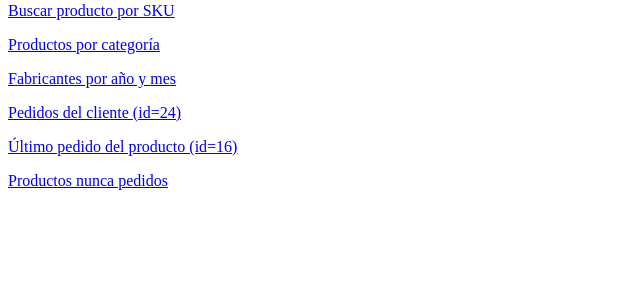
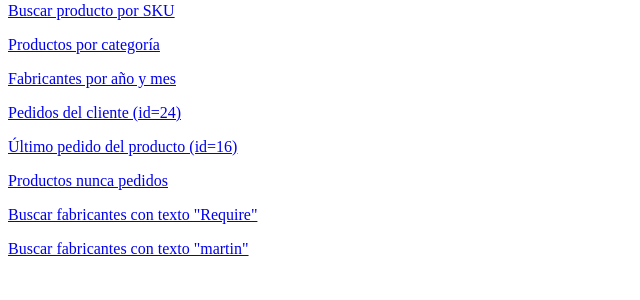
Before and after one commit to antonior24/Aplicacion_Web_Tienda_Hardware, a Django app: page / in a window 1280 px wide. Shown: the part 146-446 px from the top of the page, without its empty margins (0-640 px from the left). Run offline with Django 5.2, Linux system fonts and the light colour scheme.

Commit message:
commit de url 10

```diff
--- a/componentes/templates/componentes/home.html
+++ b/componentes/templates/componentes/home.html
@@ -15,6 +15,7 @@
     <p><a href="{% url 'pedidos_cliente' 24 %}">Pedidos del cliente (id=24)</a></p>
     <p><a href="{% url 'last_order_for_product' 16 %}">Último pedido del producto (id=16)</a></p>
     <p><a href="{% url 'products_never_ordered' %}">Productos nunca pedidos</a></p>
-
+    <p><a href="{% url 'dame_fabricantes' 'Require' %}">Buscar fabricantes con texto "Require"</a></p>
+    <p><a href="{% url 'dame_fabricantes' 'martin' %}">Buscar fabricantes con texto "martin"</a></p>
 </body>
 </html>
--- a/componentes/urls.py
+++ b/componentes/urls.py
@@ -3,7 +3,11 @@ from . import views
 
 urlpatterns = [
     path('', views.home, name='home'),
+    #path('manufacturers/search/<str:texto>/', views.test_search),
+
     path('products/', views.product_list, name='product_list'),
+    path('manufacturers/search/<str:texto>/', views.dame_fabricantes, name='dame_fabricantes'),
+
     path('manufacturers/', views.manufacturers_list, name='manufacturers_list'),
     path('product/<int:product_id>/', views.product_detail, name='product_detail'),
     re_path(r'^product/sku/(?P<sku>[A-Z0-9\-]{3,30})/$', views.product_by_sku, name='product_by_sku'),
@@ -12,4 +16,5 @@ urlpatterns = [
     path('clientes/<int:customer_id>/pedidos/', views.pedidos_cliente, name='pedidos_cliente'),
     path('orders/last-for-product/<int:product_id>/', views.last_order_for_product, name='last_order_for_product'),
     path('products/never-ordered/', views.products_never_ordered, name='products_never_ordered'),
+
 ]
--- a/componentes/views.py
+++ b/componentes/views.py
@@ -1,3 +1,4 @@
+from django.http import HttpResponse
 from django.shortcuts import render
 from .models import Product, Manufacturer, Category, ProductCategory, Customer, CompanyInfo, Order, OrderItem
 from django.db.models import Q, Prefetch
@@ -61,3 +62,24 @@ def products_never_ordered(request):
     productos = Product.objects.select_related("manufacturer").prefetch_related("categories")
     productos = productos.filter(orderitem__isnull=True)
     return render(request, 'componentes/products_never_ordered.html', {"productos_no_pedidos": productos})
+
+from django.shortcuts import render
+from django.db.models import Q
+from .models import Manufacturer
+
+def dame_fabricantes(request, texto):
+    print("Texto recibido:", texto)  # Debug
+
+    fabricantes = Manufacturer.objects.filter(
+        (Q(name__icontains=texto) | Q(website__icontains=texto)) & Q(active=True)
+    ).order_by("name")
+
+    print("Fabricantes encontrados:", list(fabricantes))  # Debug
+
+    return render(request, "componentes/manufacturers_list.html", {"fabricantes_mostrar": fabricantes})
+
+
+def test_search(request, texto):
+    print("=== TEST VIEW EJECUTADA ===")
+    print("Texto recibido:", texto)
+    return HttpResponse(f"Has buscado: {texto}")
```
